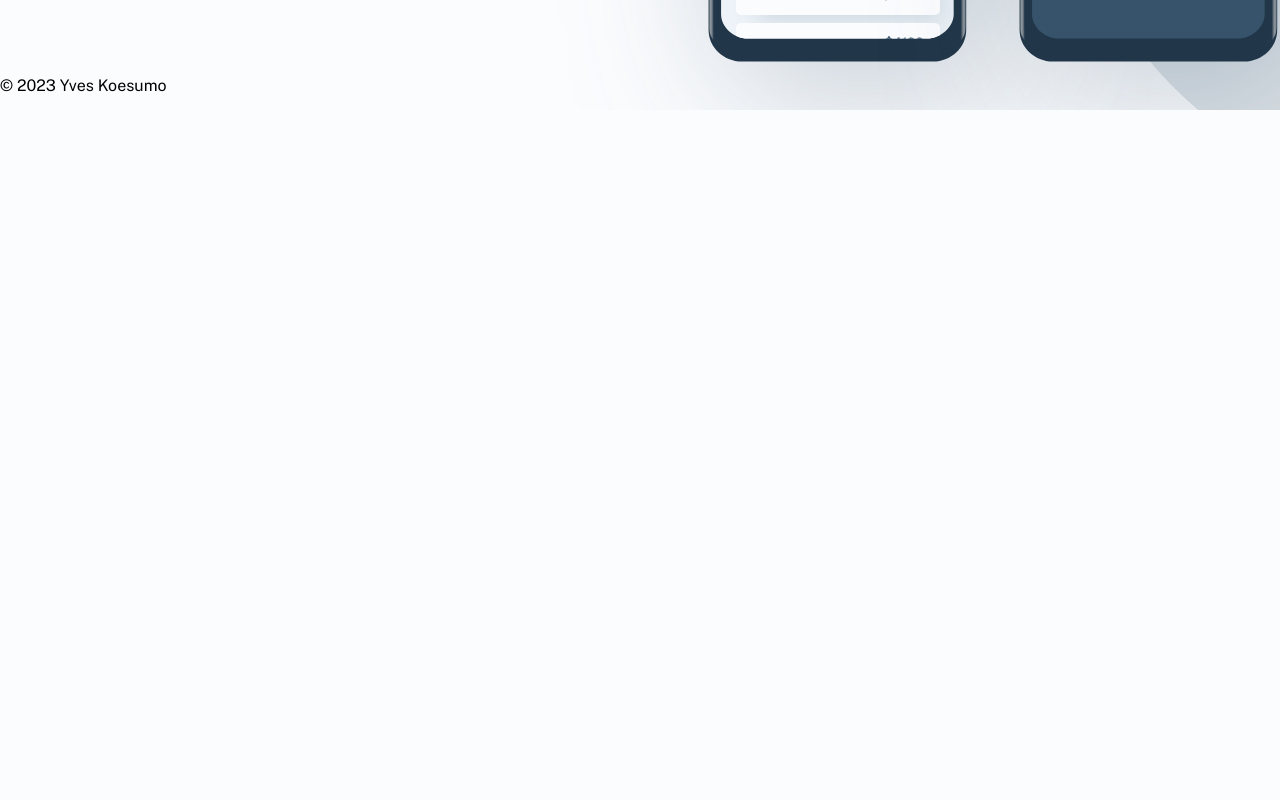
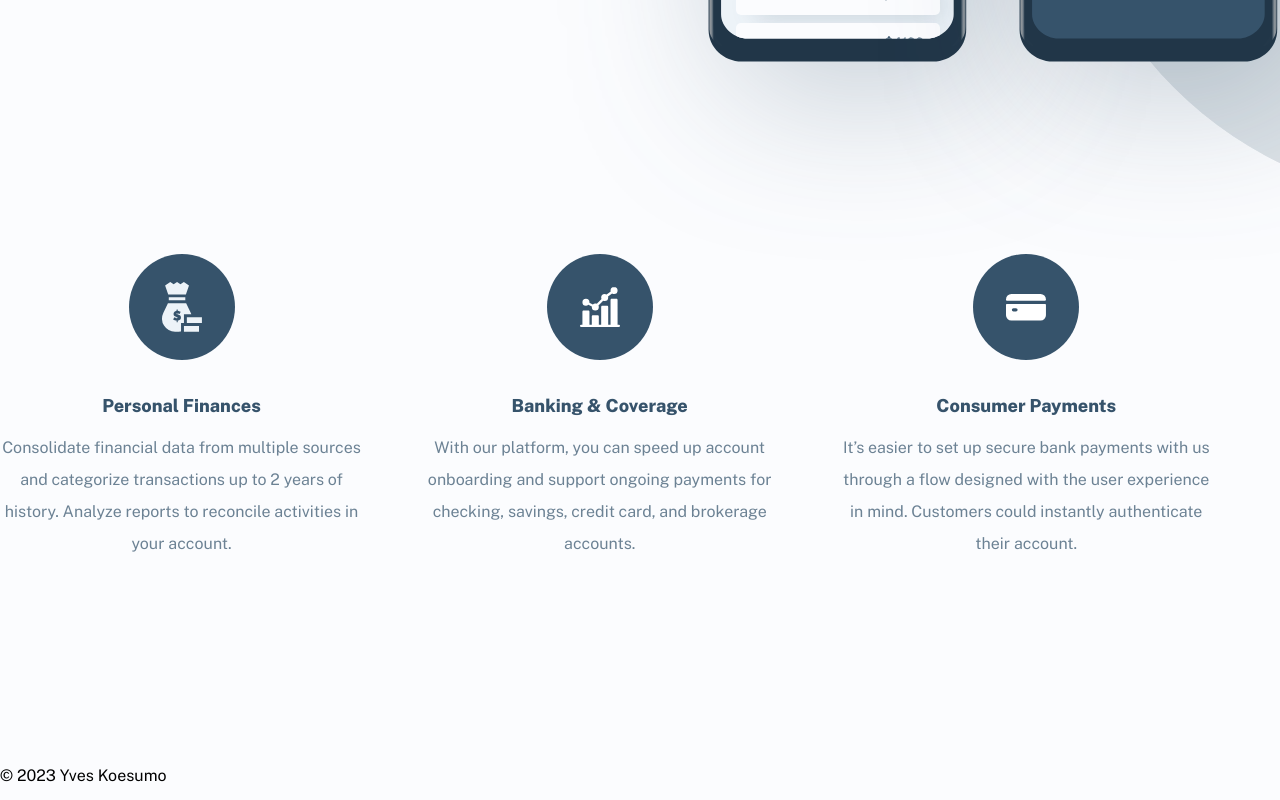
Before and after one commit to stanlee17/payapi, a React (Create React App) app: page / in a window 1280 px wide. Shown: the part 2601-3401 px from the top of the page. Before the commit the page ends 2711 px from the top, so only its background shows below. Built offline with nearby package versions, Linux system fonts and the light colour scheme.

Commit message:
why choose us section added & styled

```diff
--- a/src/components/Home/WhyUs.jsx
+++ b/src/components/Home/WhyUs.jsx
@@ -0,0 +1,50 @@
+import React from 'react';
+
+// Import images
+import Finance from '../../assets/home/desktop/icon-personal-finances.svg';
+import Banking from '../../assets/home/desktop/icon-banking-and-coverage.svg';
+import Payments from '../../assets/home/desktop/icon-consumer-payments.svg';
+
+const WhyUs = () => {
+  return (
+    <div>
+      <div className="container mx-auto my-48 flex leading-loose">
+        <div className="flex flex-col items-center text-center mr-16">
+          <img src={Finance} alt="personal-finances" className="mb-8" />
+          <h4 className="mb-3 font-bold text-lg text-sanJuanBlue">
+            Personal Finances
+          </h4>
+          <p className="text-lightSanJuanBlue">
+            Consolidate financial data from multiple sources and categorize
+            transactions up to 2 years of history. Analyze reports to reconcile
+            activities in your account.
+          </p>
+        </div>
+        <div className="flex flex-col items-center text-center mr-16">
+          <img src={Banking} alt="banking-coverage" className="mb-8" />
+          <h4 className="mb-3 font-bold text-lg text-sanJuanBlue">
+            Banking & Coverage
+          </h4>
+          <p className="text-lightSanJuanBlue">
+            With our platform, you can speed up account onboarding and support
+            ongoing payments for checking, savings, credit card, and brokerage
+            accounts.
+          </p>
+        </div>
+        <div className="flex flex-col items-center text-center mr-16">
+          <img src={Payments} alt="consumer-payments" className="mb-8" />
+          <h4 className="mb-3 font-bold text-lg text-sanJuanBlue">
+            Consumer Payments
+          </h4>
+          <p className="text-lightSanJuanBlue">
+            It’s easier to set up secure bank payments with us through a flow
+            designed with the user experience in mind. Customers could instantly
+            authenticate their account.
+          </p>
+        </div>
+      </div>
+    </div>
+  );
+};
+
+export default WhyUs;
--- a/src/pages/Home.jsx
+++ b/src/pages/Home.jsx
@@ -4,6 +4,7 @@ import React from 'react';
 import Hero from '../components/Home/Hero';
 import Companies from '../components/Home/Companies';
 import Product from '../components/Home/Product';
+import WhyUs from '../components/Home/WhyUs';
 
 const Home = () => {
   return (
@@ -11,6 +12,7 @@ const Home = () => {
       <Hero />
       <Companies />
       <Product />
+      <WhyUs />
     </div>
   );
 };
```
